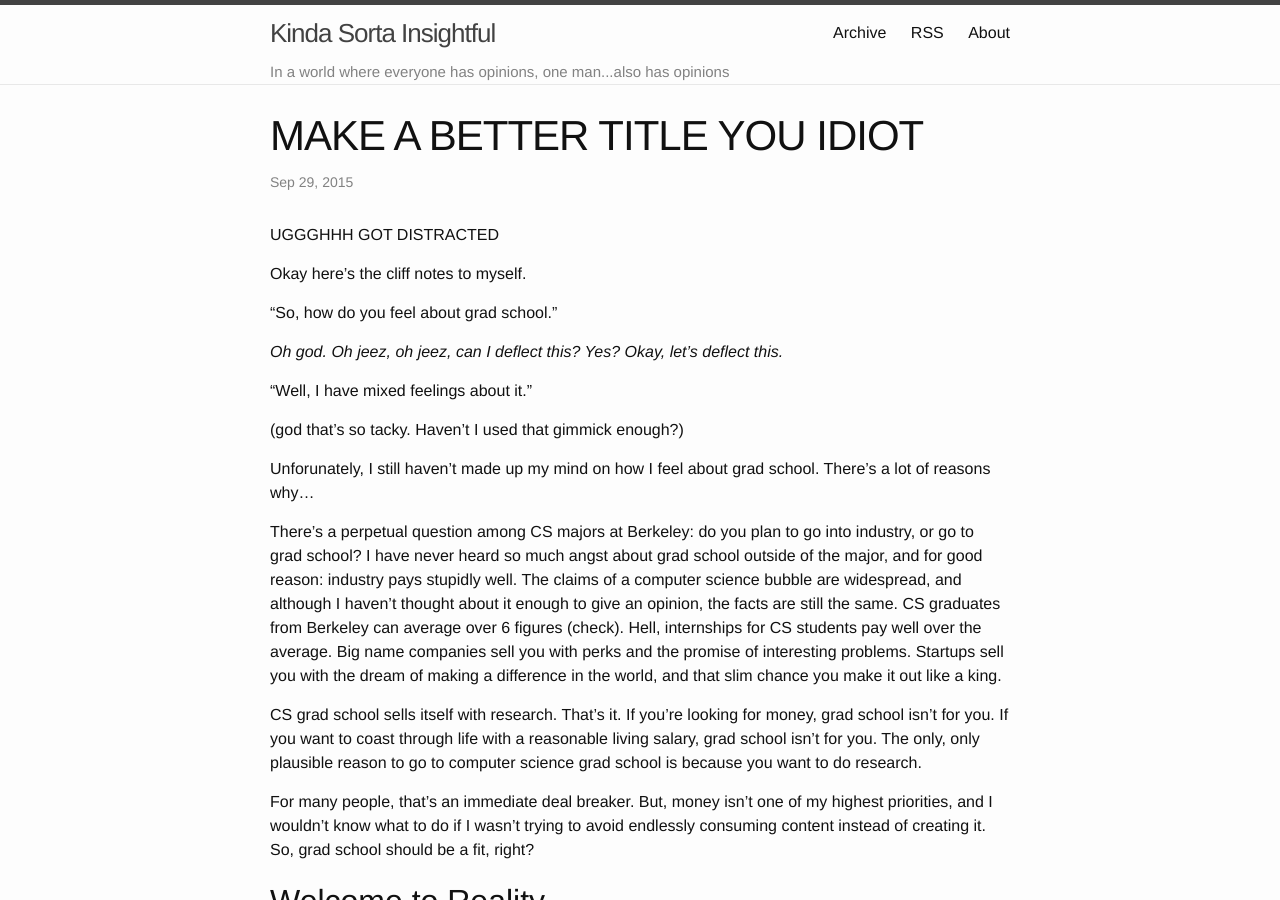
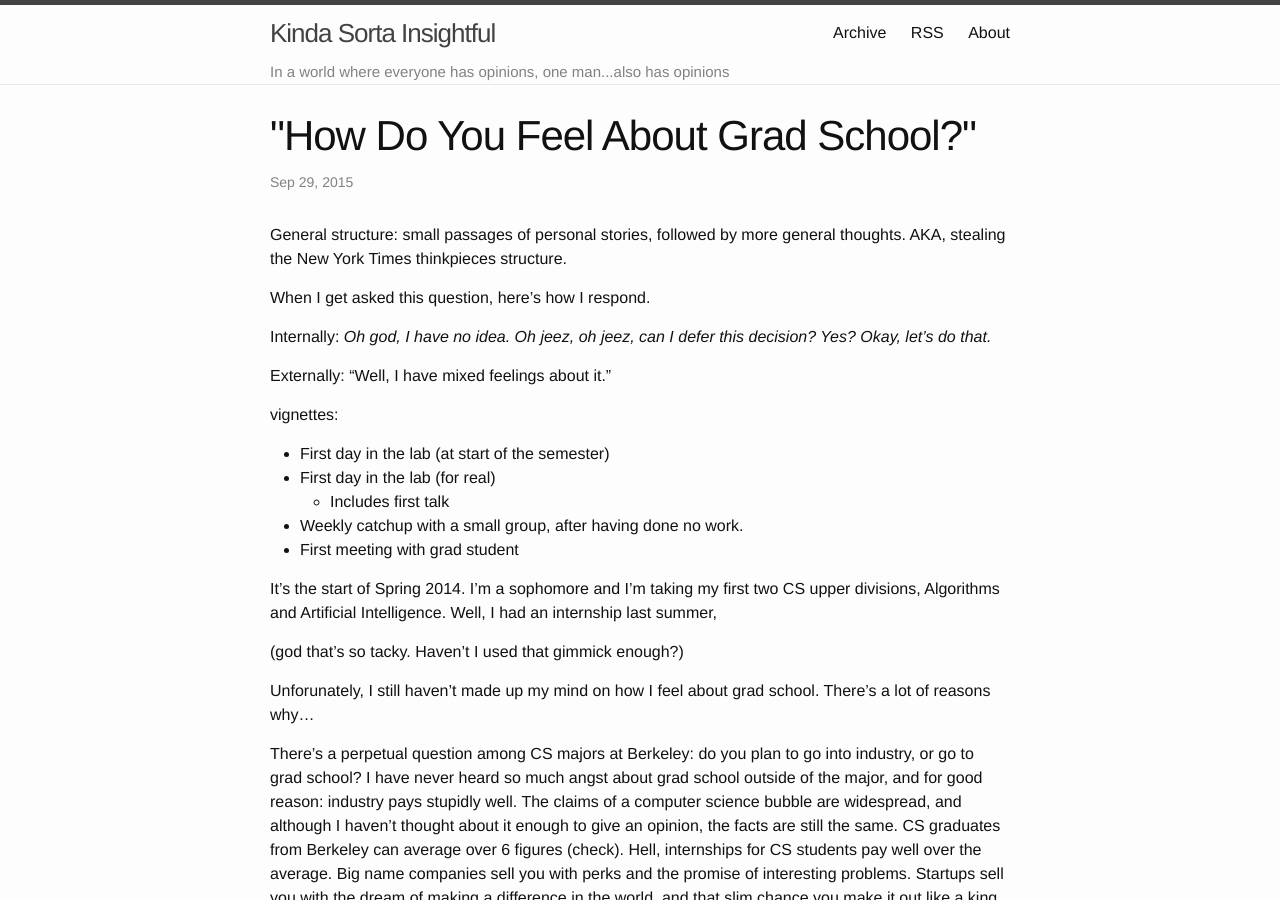
Before and after one commit to alexirpan/alexirpan.github.io, a Jekyll site: the page built from _posts/2015-09-28-grad-school.markdown, in a window 1280 px wide and 900 px high. Built offline with Jekyll 4.4.1, drawn with Linux system fonts in a browser that asks for light colours.

Commit message:
Revisiting this. Updating .gitignore when I develop on Windows

```diff
--- a/_posts/2015-09-28-grad-school.markdown
+++ b/_posts/2015-09-28-grad-school.markdown
@@ -1,18 +1,31 @@
 ---
 layout: post
-title:  "MAKE A BETTER TITLE YOU IDIOT"
+title:  "\"How Do You Feel About Grad School?\""
 date:   2015-09-28 23:14:00 -0800
 ---
 
-UGGGHHH GOT DISTRACTED
+General structure: small passages of personal stories, followed by more general thoughts. AKA,
+stealing the New York Times thinkpieces structure.
 
-Okay here's the cliff notes to myself.
+When I get asked this question, here's how I respond.
 
-"So, how do you feel about grad school."
+Internally: *Oh god, I have no idea.
+Oh jeez, oh jeez, can I defer this decision? Yes? Okay, let's do that.*
 
-*Oh god. Oh jeez, oh jeez, can I deflect this? Yes? Okay, let's deflect this.*
+Externally: "Well, I have mixed feelings about it."
 
-"Well, I have mixed feelings about it."
+vignettes:
+- First day in the lab (at start of the semester)
+- First day in the lab (for real)
+    - Includes first talk
+- Weekly catchup with a small group, after having done no work.
+- First meeting with grad student
+
+
+It's the start of Spring 2014. I'm a sophomore and I'm taking my first two CS
+upper divisions, Algorithms and Artificial Intelligence. Well, I had an
+internship last summer,
+
 
 
 (god that's so tacky. Haven't I used that gimmick enough?)
```
Also changed, not shown: 1 other file.
